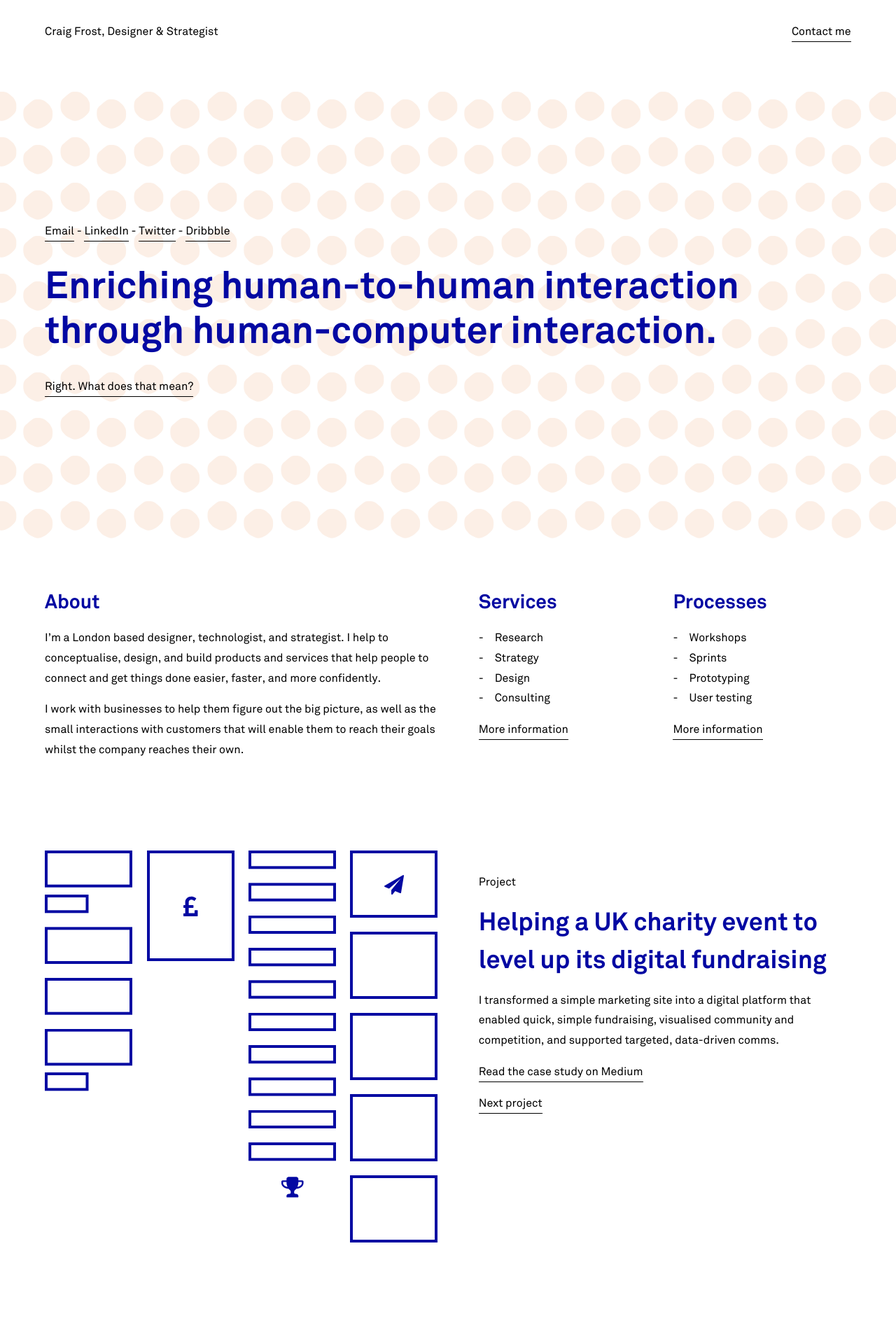
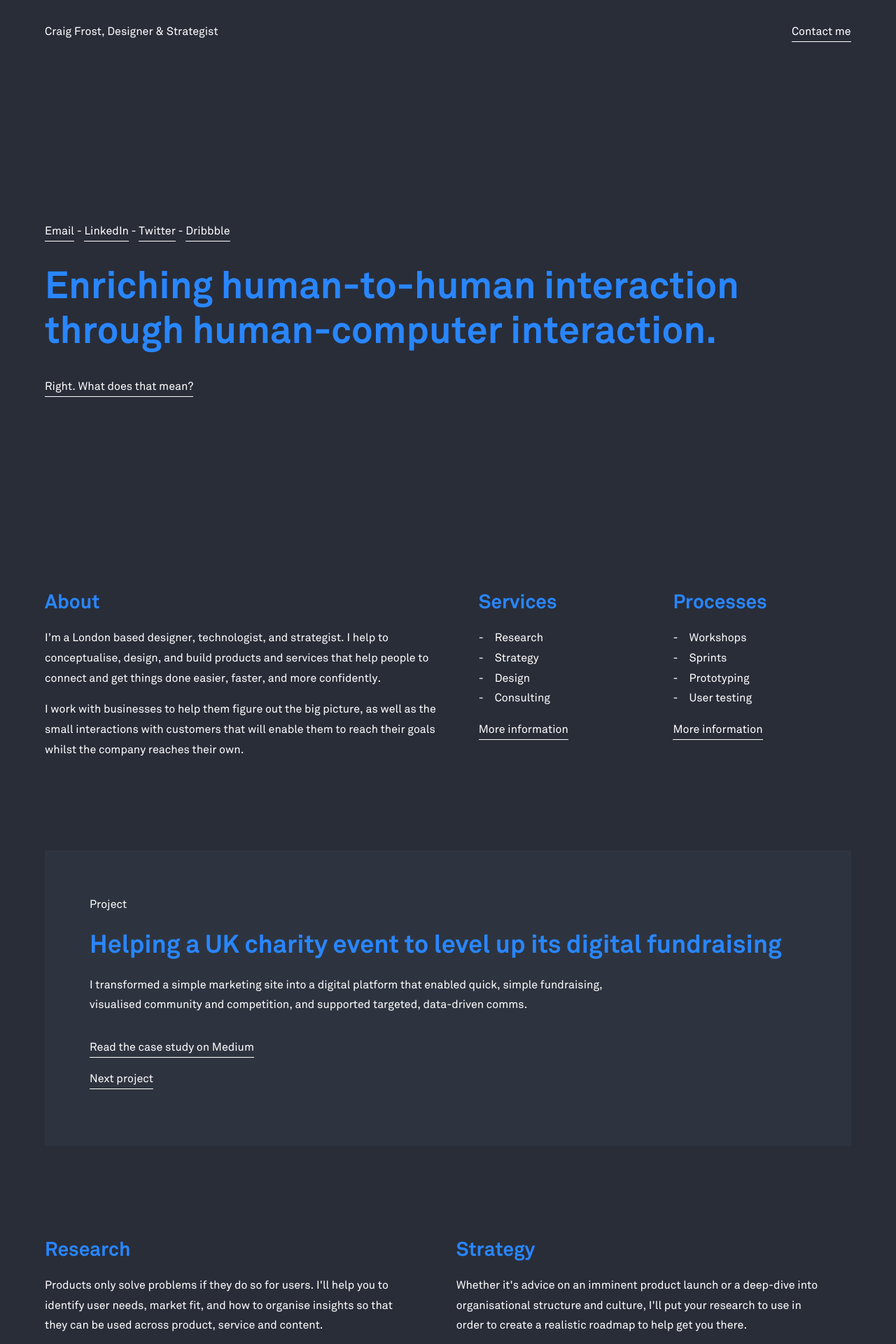
Before and after one commit to craigthomasfrost/cfdesigner.github.io, a Jekyll site: the page built from index.html, in a window 1280 px wide. Shown: the top 1920 px of the page at 70% size. Built offline with Jekyll 4.4.1, drawn with Linux system fonts in a browser that asks for light colours; some of the changed text lies outside the part shown.

Commit message:
never satisfied

```diff
--- a/css/style.scss
+++ b/css/style.scss
@@ -2,6 +2,8 @@
 ---
 
 @import '_fonts.scss';
+
+$color-primary: #2986ff;
 
 * {
     margin: 0;
@@ -14,6 +16,8 @@ html, :root {
     "Segoe UI", "Roboto", "Oxygen",
     "Ubuntu", "Cantarell", "Fira Sans",
     "Droid Sans", "Helvetica Neue", sans-serif;
+    background-color: #292d38;
+    color: #ffffff;
     font-size: 100%;
     line-height: 1.8;
     -webkit-font-smoothing: antialiased;
@@ -70,7 +74,7 @@ img {
 }
 
 .h1, .h2, .h3 {
-    color: #0308a2;
+    color: $color-primary;
 }
 
 .h1 {
@@ -109,10 +113,11 @@ img {
 .link {
     padding-bottom: 6px;
     border-bottom: 1px solid;
-}
+    transition: color .3s ease-in-out;
 
-.link:hover {
-    color: #0006d4;
+    &:hover {
+        color: $color-primary;
+    }
 }
 
 .align-right {
@@ -120,6 +125,9 @@ img {
 }
 
 @for $i from 0 through 8 {
+    .p-#{$i} {
+        padding: #{$i}rem;
+    }
     .p-t-#{$i} {
         padding-top: #{$i}rem;
     }
@@ -138,6 +146,9 @@ img {
 
     @media (min-width: $width) {
         @for $i from 0 through 12 {
+            .p-#{$i} {
+                padding: #{$i}rem;
+            }
             .p-t-#{$i}\@#{$size} {
                 padding-top: #{$i}rem;
             }
@@ -155,6 +166,9 @@ img {
 }
 
 @for $i from 0 through 8 {
+    .m-#{$i} {
+        margin: #{$i}rem;
+    }
     .m-t-#{$i} {
         margin-top: #{$i}rem;
     }
@@ -173,6 +187,9 @@ img {
 
     @media (min-width: $width) {
         @for $i from 0 through 8 {
+            .m-#{$i} {
+                margin: #{$i}rem;
+            }
             .m-t-#{$i}\@#{$size} {
                 margin-top: #{$i}rem;
             }
@@ -189,28 +206,15 @@ img {
     }
 }
 
-@media (min-width: 700px) {
+.bg-light {
+    background-color: lighten(#2b303b, 1.5%);
+    transition: background-color .3s ease-in-out;
 
-    .text-bg {
-        background-size: contain;
-        background-repeat: no-repeat;
-        background-position: center;
-    }
-
-    .text-bg--services {
-        background-image: url(/images/services.svg);
-    }
-
-    .text-bg--processes {
-        background-image: url(/images/processes.svg);
-    }
-
-    .text-bg--principles {
-        background-image: url(/images/principles.svg);
+    &:hover {
+        background-color: lighten(#2b303b, 2.5%);
     }
 }
 
-.pattern-bg {
-    background: url(/images/pattern.svg);
-    background-position: -24px 0;
+.shorten {
+    max-width: 780px;
 }
--- a/index.html
+++ b/index.html
@@ -16,7 +16,7 @@ layout: default
         </div>
     </div>
 </div>
-<div class="p-t-4 p-b-4 p-t-12@m p-b-12@m p-h-2 m-b-4 pattern-bg">
+<div class="p-t-4 p-b-4 p-t-12@m p-b-12@m p-h-2 m-b-4">
     <div class="wrap wrap--padding">
         <p class="m-b-2">
             <a href="mailto:enquiries@craigfro.st" class="link">Email</a> -
@@ -66,17 +66,11 @@ layout: default
         </div>
     </div>
 </div>
-<div class="wrap wrap--padding" id="project1">
-    <div class="m-b-4 m-b-8@m">
-        <div class="layout">
-            <div class="layout__item layout__item--12-of-12 layout__item--6-of-12@m">
-                <img src="/images/charity.svg" alt="" class="">
-            </div>
-            <div class="layout__item layout__item--12-of-12 layout__item--6-of-12@m">
-                <div class="p-t-2 p-l-2@m">
+<div class="wrap wrap--padding  m-b-4 m-b-8@m" id="project1">
+    <div class="p-4 bg-light">
         <p class="">Project</p>
         <h2 class="h3 h2@m bold"><a href="" class="">Helping a UK charity event to level up its digital fundraising</a></h2>
-                    <p>I transformed a simple marketing site into a digital platform that enabled quick, simple fundraising, visualised community and competition, and supported targeted, data-driven comms.</p>
+        <p class="m-b-2 shorten">I transformed a simple marketing site into a digital platform that enabled quick, simple fundraising, visualised community and competition, and supported targeted, data-driven comms.</p>
         <p>
             <a href="https://work.craigfro.st/bringing-charity-closer-to-community-ef04b6a2c7f7#.3dtggk9vx" target="_blank" class="link"><span class=""></span>Read the case study on Medium</a>
         </p>
@@ -85,11 +79,8 @@ layout: default
         </p>
     </div>
 </div>
-        </div>
-    </div>
-</div>
 <div class="wrap wrap--padding" id="services">
-    <div class="m-b-4 m-b-8@m text-bg text-bg--services">
+    <div class="m-b-4 m-b-8@m">
         <div class="layout">
             <div class="layout__item layout__item--12-of-12 layout__item--6-of-12@m">
                 <h3 class="h3 bold">Research</h3>
@@ -134,17 +125,11 @@ layout: default
         </div>
     </div>
 </div>
-<div class="wrap wrap--padding" id="project2">
-    <div class="m-b-4 m-b-8@m">
-        <div class="layout">
-            <div class="layout__item layout__item--12-of-12 layout__item--6-of-12@m">
-                <img src="/images/agency.svg" alt="" class="">
-            </div>
-            <div class="layout__item layout__item--12-of-12 layout__item--6-of-12@m">
-                <div class="p-t-2 p-l-2@m">
+<div class="wrap wrap--padding m-b-4 m-b-8@m" id="project2">
+    <div class="p-4 bg-light">
         <p class="">Project</p>
         <h2 class="h3 h2@m bold"><a href="" class="">Improving discoverability of an integrated agency website</a></h2>
-                    <p>I worked with search-marketing experts to design and build an integrated agency site approaching a change in domain name, in order to maintain and increase organic new business enquiries.</p>
+        <p class="m-b-2 shorten">>I worked with search-marketing experts to design and build an integrated agency site approaching a change in domain name, in order to maintain and increase organic new business enquiries.</p>
         <p>
             <a href="https://work.craigfro.st/designing-for-search-speed-and-usability-60c6b01b9321#.p35wr1khh" target="_blank" class="link"><span class=""></span>Read the case study on Medium</a>
         </p>
@@ -155,11 +140,8 @@ layout: default
         </p>
     </div>
 </div>
-        </div>
-    </div>
-</div>
 <div class="wrap wrap--padding" id="processes">
-    <div class="m-b-4 m-b-8@m text-bg text-bg--processes">
+    <div class="m-b-4 m-b-8@m">
         <div class="layout">
             <div class="layout__item layout__item--12-of-12 layout__item--6-of-12@m">
                 <h3 class="h3 bold">Workshops</h3>
@@ -204,17 +186,11 @@ layout: default
         </div>
     </div>
 </div>
-<div class="wrap wrap--padding" id="project3">
-    <div class="m-b-4 m-b-8@m">
-        <div class="layout">
-            <div class="layout__item layout__item--12-of-12 layout__item--6-of-12@m">
-                <img src="/images/grocer.svg" alt="" class="">
-            </div>
-            <div class="layout__item layout__item--12-of-12 layout__item--6-of-12@m">
-                <div class="p-t-2 p-l-2@m">
+<div class="wrap wrap--padding m-b-4 m-b-8@m" id="project3">
+    <div class="p-4 bg-light">
         <p class="">Project</p>
         <h2 class="h3 h2@m bold"><a href="" class="">A national grocery suppliers long-term strategy for trust</a></h2>
-                    <p>I pitched a long-term, content-led digital strategy to help establish this national grocery supplier as a leading brand and publisher in the market, with honest values and transparent processes.</p>
+        <p class="m-b-2 shorten">I pitched a long-term, content-led digital strategy to help establish this national grocery supplier as a leading brand and publisher in the market, with honest values and transparent processes.</p>
         <p>
             <span class=""></span>Case study coming soon
         </p>
@@ -223,11 +199,8 @@ layout: default
         </p>
     </div>
 </div>
-        </div>
-    </div>
-</div>
 <div class="wrap wrap--padding">
-    <div class="m-b-4 m-b-8@m text-bg text-bg--principles">
+    <div class="m-b-4 m-b-8@m">
         <div class="layout">
             <div class="layout__item layout__item--12-of-12 layout__item--6-of-12@m">
                 <h3 class="h3 bold">01. Don't be a jerk about work</h3>
@@ -276,7 +249,7 @@ layout: default
         </div>
     </div>
 </div>
-<div class="p-t-4 p-t-8@m p-b-4 p-b-8@m p-h-2 pattern-bg" id="contact">
+<div class="p-t-4 p-t-8@m p-b-4 p-b-8@m p-h-2 bg-light" id="contact">
     <div class="wrap wrap--padding">
         <div class="layout">
             <div class="layout__item layout__item--12-of-12 layout__item--6-of-12@m">
```
Lines whose indentation alone changed are shown as unchanged.
